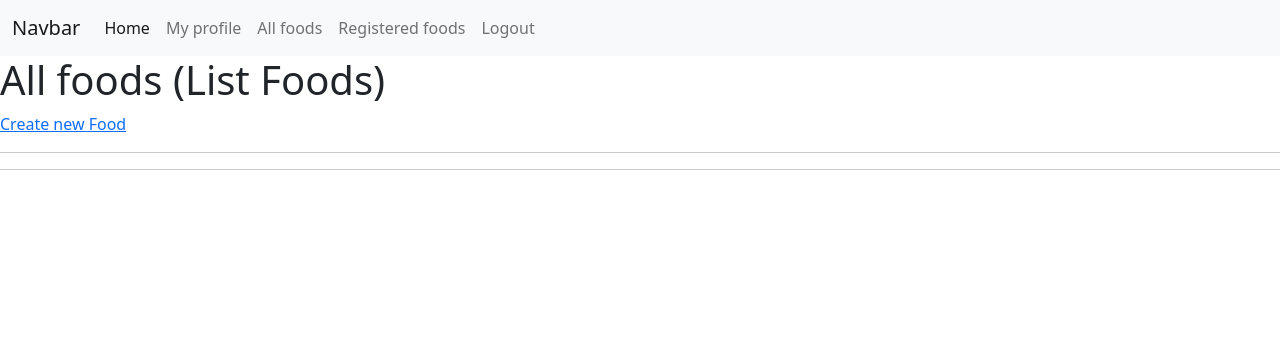
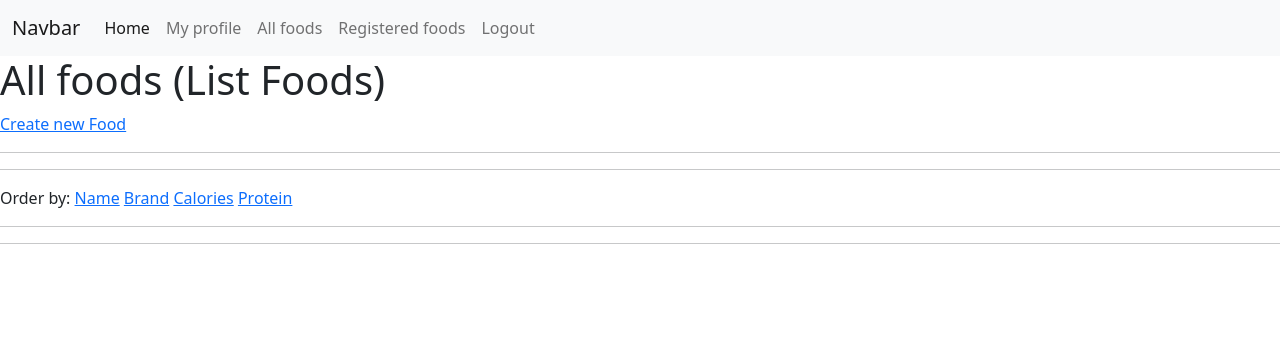
Before and after one commit to amssdias/calorie_counter, a Django app: page /foods/all_foods/ in a window 1280 px wide. Shown: the top 356 px of the page. Run offline with Django 3.2, Linux system fonts and the light colour scheme; the visitor is signed in with stand-in values (Sample User, id 1); data that the repository does not hold is empty; parts of the project's set-up code (start-up, migrations or seed data) failed here and were passed over.

Commit message:
Feat(foods): Add ordering to list foods

```diff
--- a/apps/foods/views/foods_view.py
+++ b/apps/foods/views/foods_view.py
@@ -14,12 +14,17 @@ from apps.foods.models.food import Food
 class FoodListView(LoginRequiredMixin, ListView):
     model = Food
     template_name_suffix = "_list"
+    ordering = "created_by"
 
     def get_queryset(self):
         queryset = super().get_queryset()
         return queryset.filter(
             Q(created_by=self.request.user.profile) | Q(created_by__isnull=True)
-        ).order_by("created_by")
+        )
+
+    def get_ordering(self):
+        ordering = self.request.GET.get("ordering", "created_by")
+        return ordering
 
 
 class FoodDetailView(LoginRequiredMixin, DetailView):
--- a/templates/foods/food_list.html
+++ b/templates/foods/food_list.html
@@ -11,6 +11,12 @@
     <a href="{% url 'foods:food_create' %}">Create new Food</a>
 
     <hr><hr>
+    <span>Order by: </span>
+    <a href="{% url 'foods:list_foods' %}?ordering=name">Name</a>
+    <a href="{% url 'foods:list_foods' %}?ordering=brand">Brand</a>
+    <a href="{% url 'foods:list_foods' %}?ordering=calories">Calories</a>
+    <a href="{% url 'foods:list_foods' %}?ordering=protein">Protein</a>
+    <hr><hr>
 
     {% for object in object_list %}
         <p>{{object}}</p>
```
